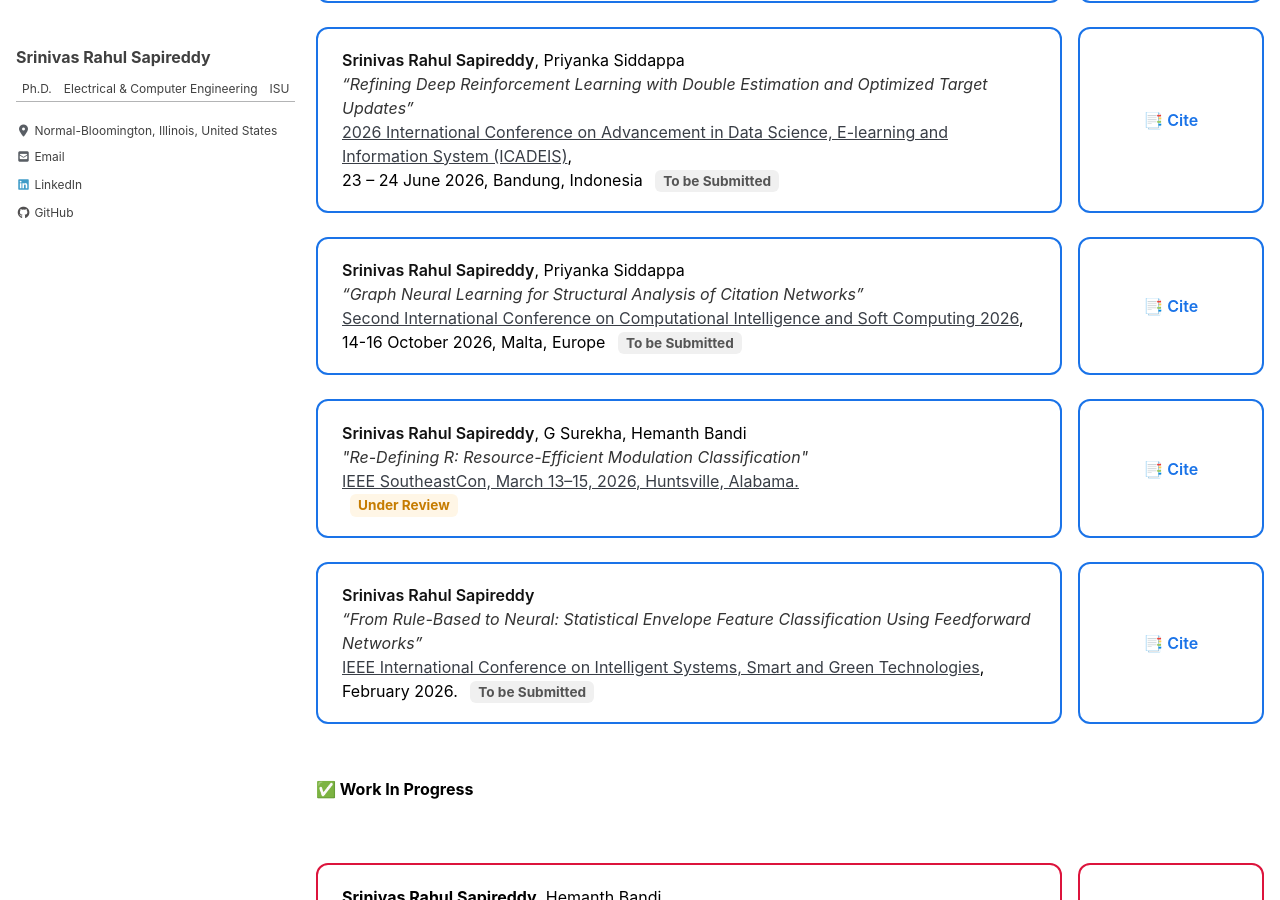
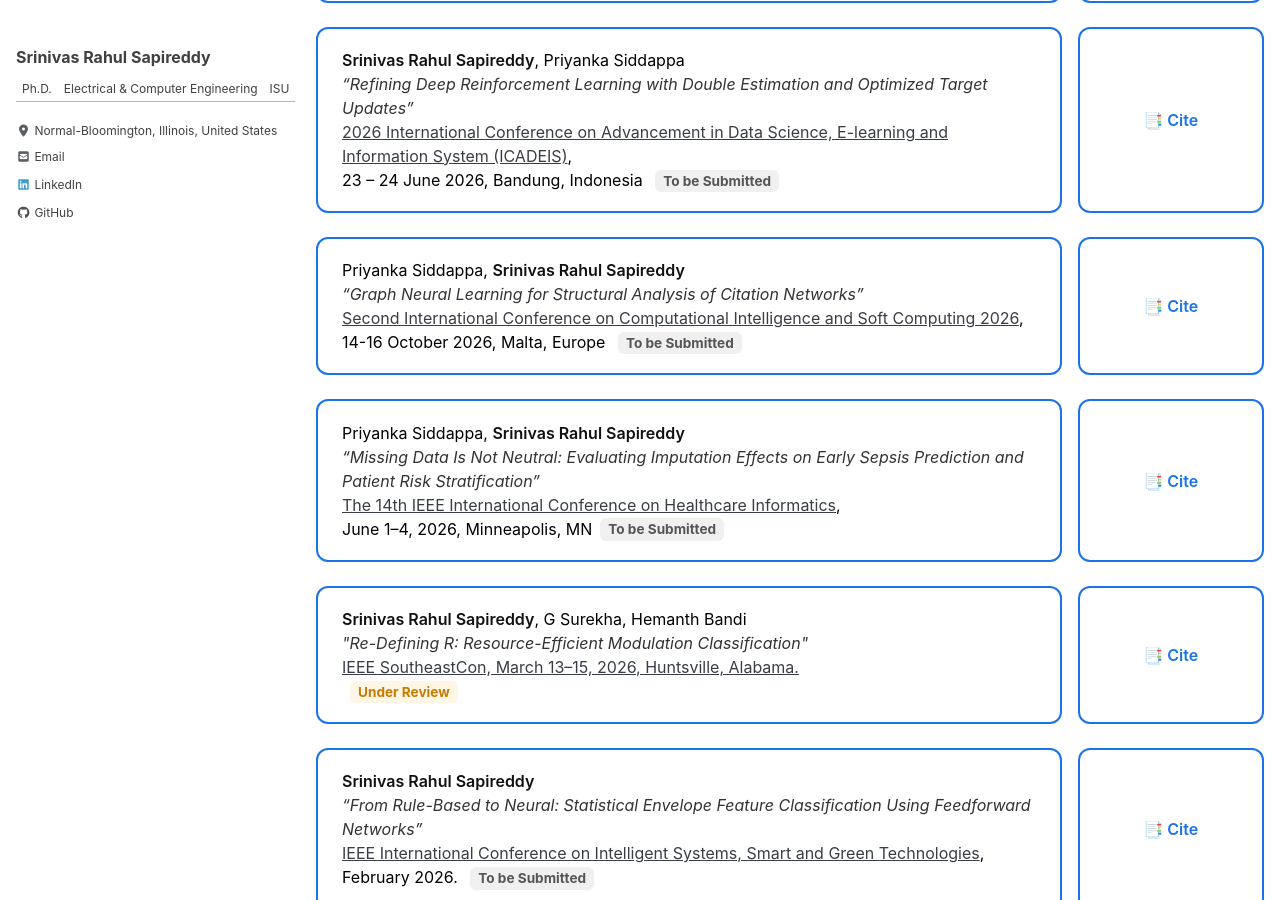
Before and after one commit to srsapireddy/srsapireddy.github.io, a Jekyll site: the page built from _pages/publications.md, in a window 1280 px wide and 900 px high, scrolled down 2135 px. Built offline with Jekyll 4.4.1, drawn with Linux system fonts in a browser that asks for light colours; cached includes are drawn as plain includes; nearby versions of some CDN libraries.

Commit message:
Update publications.md

```diff
--- a/_pages/publications.md
+++ b/_pages/publications.md
@@ -363,9 +363,20 @@ function copyCitation(id) {
     </div>
        <div class="pub-entry">
       <div class="pub-card">
-      <strong>Srinivas Rahul Sapireddy</strong>, Priyanka Siddappa<br>
+      Priyanka Siddappa, <strong>Srinivas Rahul Sapireddy</strong> <br>
       <em>“Graph Neural Learning for Structural Analysis of Citation Networks”</em><br>
       <a href="https://www.ciscom.org/" target="_blank">Second International Conference on Computational Intelligence and Soft Computing 2026</a>,<br> 14-16 October 2026, Malta, Europe <span class="status pending">To be Submitted</span>
+    </div>
+      <div class="cite-box" onclick="copyCitation('cite12')">
+        📑 Cite
+        <textarea id="cite12" class="hidden-citation">To be Submitted</textarea>
+      </div>
+    </div>
+    <div class="pub-entry">
+      <div class="pub-card">
+      Priyanka Siddappa, <strong>Srinivas Rahul Sapireddy</strong><br>
+      <em>“Missing Data Is Not Neutral: Evaluating Imputation Effects on Early Sepsis Prediction and Patient Risk Stratification”</em><br>
+      <a href="https://www.ciscom.org/" target="_blank">The 14th IEEE International Conference on Healthcare Informatics</a>,<br> June 1–4, 2026,  Minneapolis, MN<span class="status pending">To be Submitted</span>
     </div>
       <div class="cite-box" onclick="copyCitation('cite12')">
         📑 Cite
@@ -395,6 +406,7 @@ function copyCitation(id) {
         <textarea id="cite13" class="hidden-citation">To be Submitted</textarea>
       </div>
     </div>
+
 
    <h3 style="margin-top:2rem;">✅ Work In Progress</h3>
   <div class="pub-grid">
```
